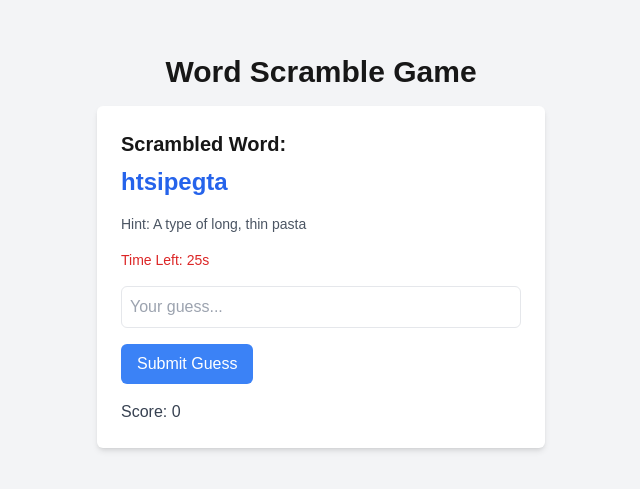
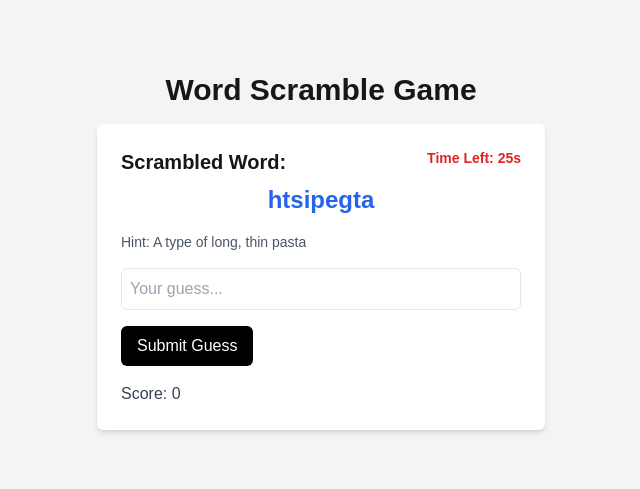
Before and after one commit to oyepariolaoluwalonimi/word-scramble-game, a Next.js app: page / in a window 1280 px wide. Shown: the part 149-638 px from the top of the page, without its empty margins (319-959 px from the left). Built offline with nearby package versions, Linux system fonts and the light colour scheme.

Commit message:
adjusted the time position and other tweaks

```diff
--- a/src/components/WordScramble.tsx
+++ b/src/components/WordScramble.tsx
@@ -77,10 +77,13 @@ const WordScramble = () => {
           </div>
         ) : (
           <>
+          <div className='justify-between flex'>
             <p className="text-xl font-semibold mb-2">Scrambled Word:</p>
-            <p className="text-2xl font-bold text-blue-600 mb-4">{scrambledWord}</p>
+            <p className="text-sm text-red-600 mb-4 font-bold">Time Left: {timer}s</p>
+          </div>
+            <p className="text-2xl text-center font-bold text-blue-600 mb-4">{scrambledWord}</p>
             <p className="text-sm text-gray-600 mb-4">Hint: {hint}</p>
-            <p className="text-sm text-red-600 mb-4">Time Left: {timer}s</p>
+
             <input
               type="text"
               value={guess}
@@ -90,7 +93,7 @@ const WordScramble = () => {
             />
             <button
               onClick={handleGuess}
-              className="bg-blue-500 text-white px-4 py-2 rounded-md hover:bg-blue-600"
+              className="bg-black text-white px-4 py-2 rounded-md hover:bg-blue-600"
             >
               Submit Guess
             </button>
```
